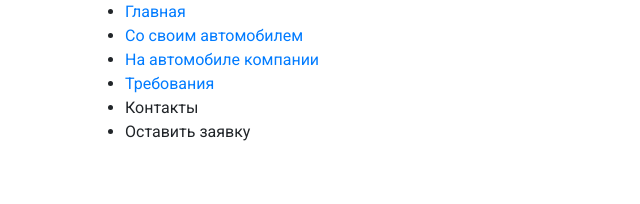
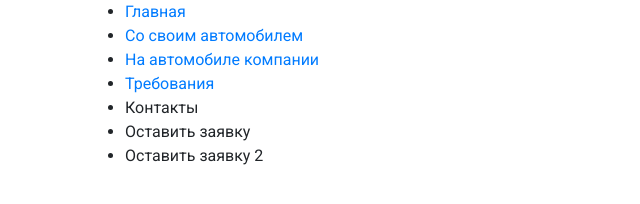
Before and after one commit to ElenaKhlepitko/uber, a plain HTML site: page src/index.html in a window 1280 px wide. Shown: the whole page, without its empty margins (0-640 px from the left). Drawn offline with Linux system fonts and the light colour scheme.

Commit message:
inde changed

```diff
--- a/src/index.html
+++ b/src/index.html
@@ -22,6 +22,7 @@
           <li class="menu_item"><a href="#" class="menu_link">Требования</a></li>
           <li class="menu_item"><a href="#" class="menu_link"></a>Контакты</li>
           <li class="menu_item"><a href="#" class="menu_link"></a>Оставить заявку</li>
+          <li class="menu_item"><a href="#" class="menu_link"></a>Оставить заявку 2</li>
         </ul>
       </nav>
     </div>
```
